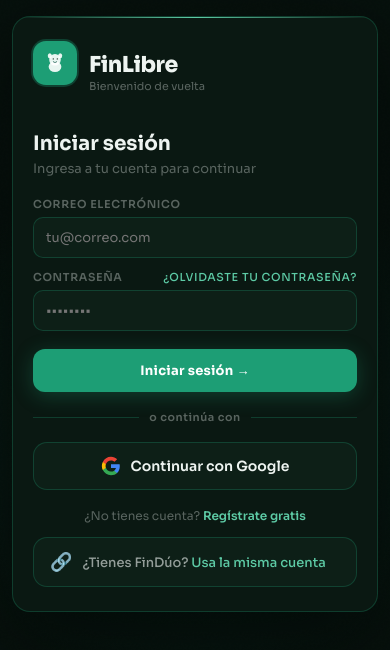
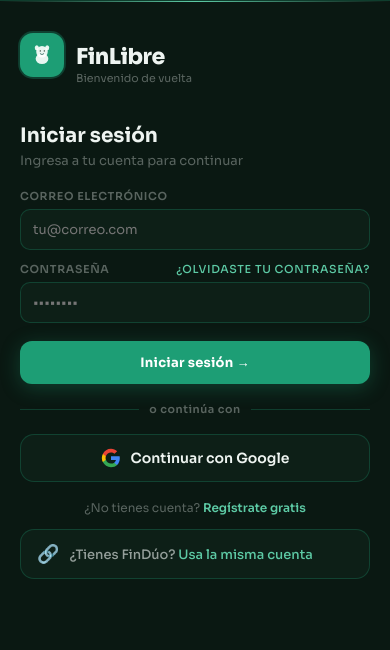
Before and after one commit to FranklinOmar23/FinLibre, a React (Vite) app in the folder frontend/: page /login in a window 390 px wide. Shown: the top 650 px of the page. Built offline with nearby package versions, Linux system fonts and the light colour scheme; no server answers.

Commit message:
feat: ajustar límites de intentos de autenticación y mejorar estilos de páginas de autenticación en móvil

```diff
--- a/frontend/dev-dist/sw.js
+++ b/frontend/dev-dist/sw.js
@@ -81,7 +81,7 @@
     "revision": "3ca0b8505b4bec776b69afdba2768812"
   }, {
     "url": "index.html",
-    "revision": "0.ee62s62f618"
+    "revision": "0.f3oomme3sss"
   }], {});
   workbox.cleanupOutdatedCaches();
   workbox.registerRoute(new workbox.NavigationRoute(workbox.createHandlerBoundToURL("index.html"), {
--- a/frontend/src/index.css
+++ b/frontend/src/index.css
@@ -176,13 +176,19 @@
   /* ── Auth pages en móvil ── */
   .auth-view {
     min-height: 100dvh;
-    align-items: flex-start;
-    padding: 16px 12px 32px;
+    padding: 0;
+    align-items: stretch;
+    flex-direction: column;
   }
   .auth-card {
-    padding: 24px 20px;
-    border-radius: 18px;
+    flex: 1;
+    border-radius: 0;
+    padding: 32px 20px 48px;
     max-width: 100%;
+    border-left: none;
+    border-right: none;
+    border-bottom: none;
+    box-shadow: none;
   }
   .auth-card > div:first-child { margin-bottom: 16px; }
   .auth-btn { padding: 13px; font-size: 13px; }
```
Also changed, not shown: 1 other file (tests, documents, lock files or other folders).
